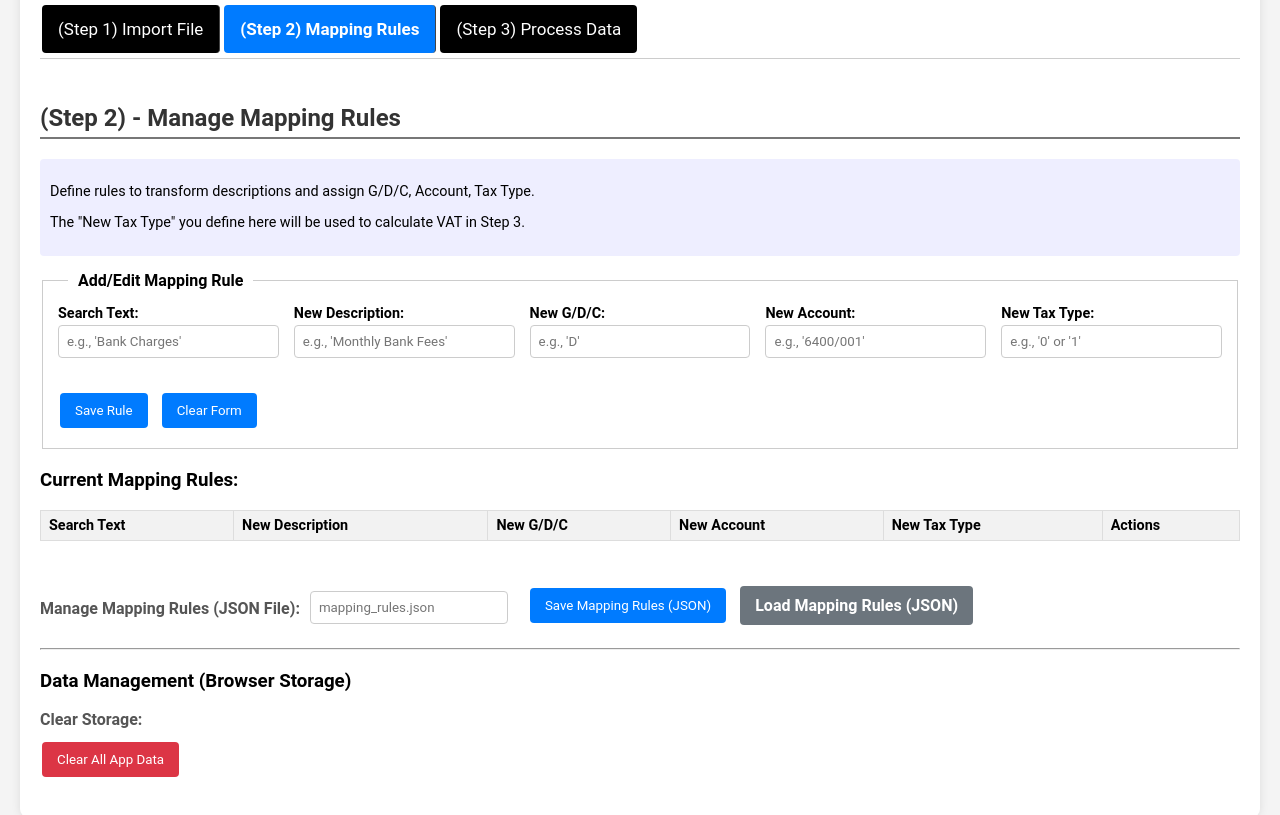
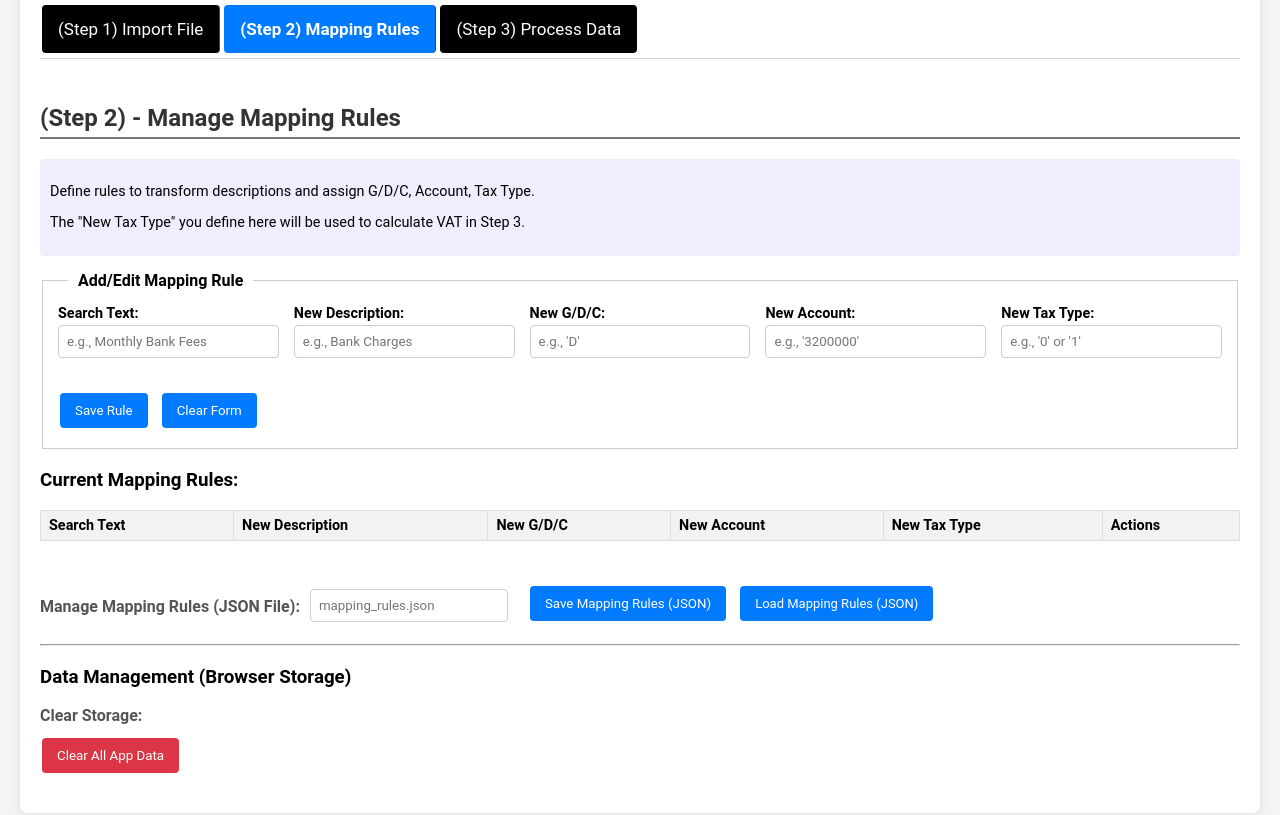
Before and after one commit to eugenekoen/pastel-import, a plain HTML site: page index.html in a window 1280 px wide. Both pictures are taken after a click on the button "(Step 2) Mapping Rules". Shown: the part 121-936 px from the top of the page. Drawn offline with Linux system fonts and the light colour scheme.

Commit message:
Update index.html

```diff
--- a/index.html
+++ b/index.html
@@ -302,16 +302,17 @@
 
         .button-like-label {
             cursor: pointer;
-            background-color: #6c757d;
+            background-color: #007bff;
             color: white;
             padding: 10px 15px;
             border-radius: 4px;
             display: inline-block;
             margin: 5px 2px;
             font-family: 'Roboto', sans-serif;
-            font-size: inherit;
+            font-size: 13px;
             line-height: normal;
             text-align: center;
+            font-weight: 400;
         }
 
         .button-like-label:hover {
@@ -420,13 +421,13 @@
                 <legend>Add/Edit Mapping Rule</legend>
                 <input type="hidden" id="mappingRuleId">
                 <div class="form-group"><label for="searchText">Search Text:</label><input type="text" id="searchText"
-                        placeholder="e.g., 'Bank Charges'"></div>
+                        placeholder="e.g., Monthly Bank Fees"></div>
                 <div class="form-group"><label for="newDescription">New Description:</label><input type="text"
-                        id="newDescription" placeholder="e.g., 'Monthly Bank Fees'"></div>
+                        id="newDescription" placeholder="e.g., Bank Charges"></div>
                 <div class="form-group"><label for="newGDC">New G/D/C:</label><input type="text" id="newGDC"
                         placeholder="e.g., 'D'"></div>
                 <div class="form-group"><label for="newAccount">New Account:</label><input type="text" id="newAccount"
-                        placeholder="e.g., '6400/001'"></div>
+                        placeholder="e.g., '3200000'"></div>
                 <div class="form-group"><label for="newTaxType">New Tax Type:</label><input type="text" id="newTaxType"
                         placeholder="e.g., '0' or '1'"></div>
                 <div class="form-actions"><button id="saveMappingRuleButton">Save Rule</button><button
```
